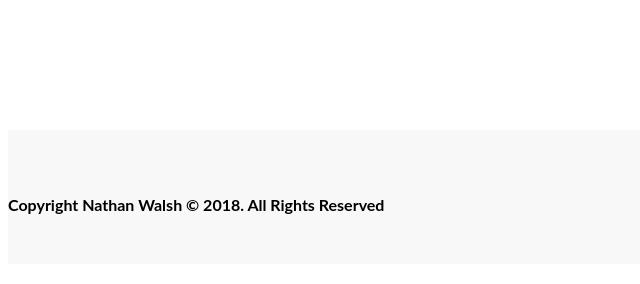
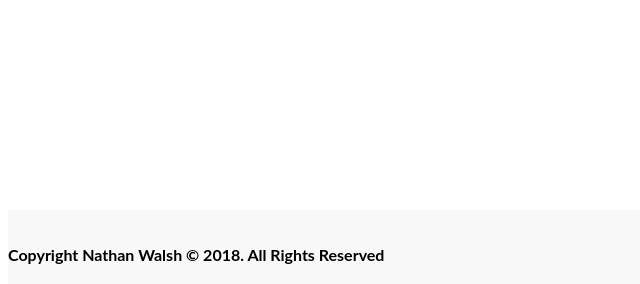
Before and after one commit to nwalshgit/Grocery-Flask, a Flask app: page /item in a window 1280 px wide. Shown: the part 578-862 px from the top of the page, without its empty margins (0-640 px from the left). Before the commit the page ends 792 px from the top, so only its background shows below. Run offline with Flask 2, Linux system fonts and the light colour scheme; data that the repository does not hold is empty; some libraries are stand-ins or nearby versions.

Commit message:
UI tweak, improvement, but not done

```diff
--- a/static/css/style.css
+++ b/static/css/style.css
@@ -20,7 +20,8 @@
 }
 
 footer {
-    padding: 50px 0;
+    margin: 80px 0;
+    padding: 20px 0;
     background-color: #f8f8f8;
 }
 
```
